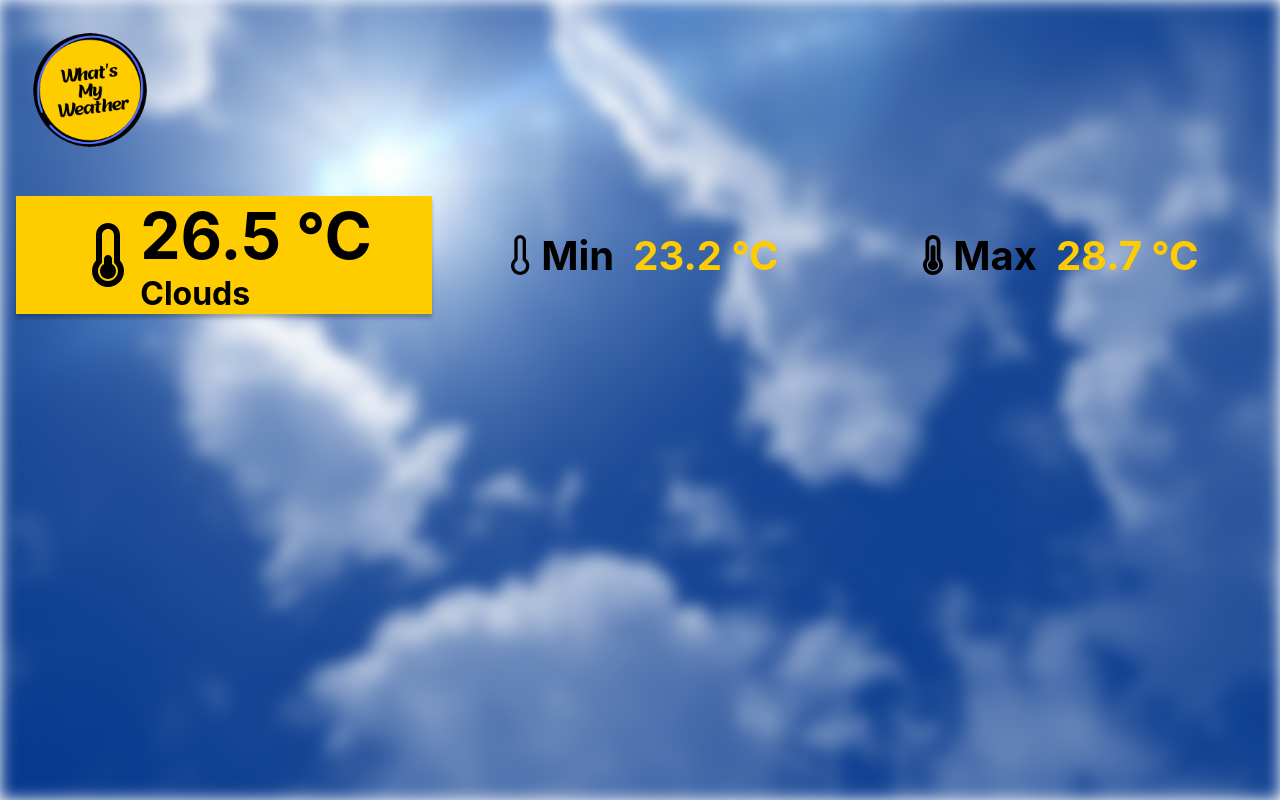
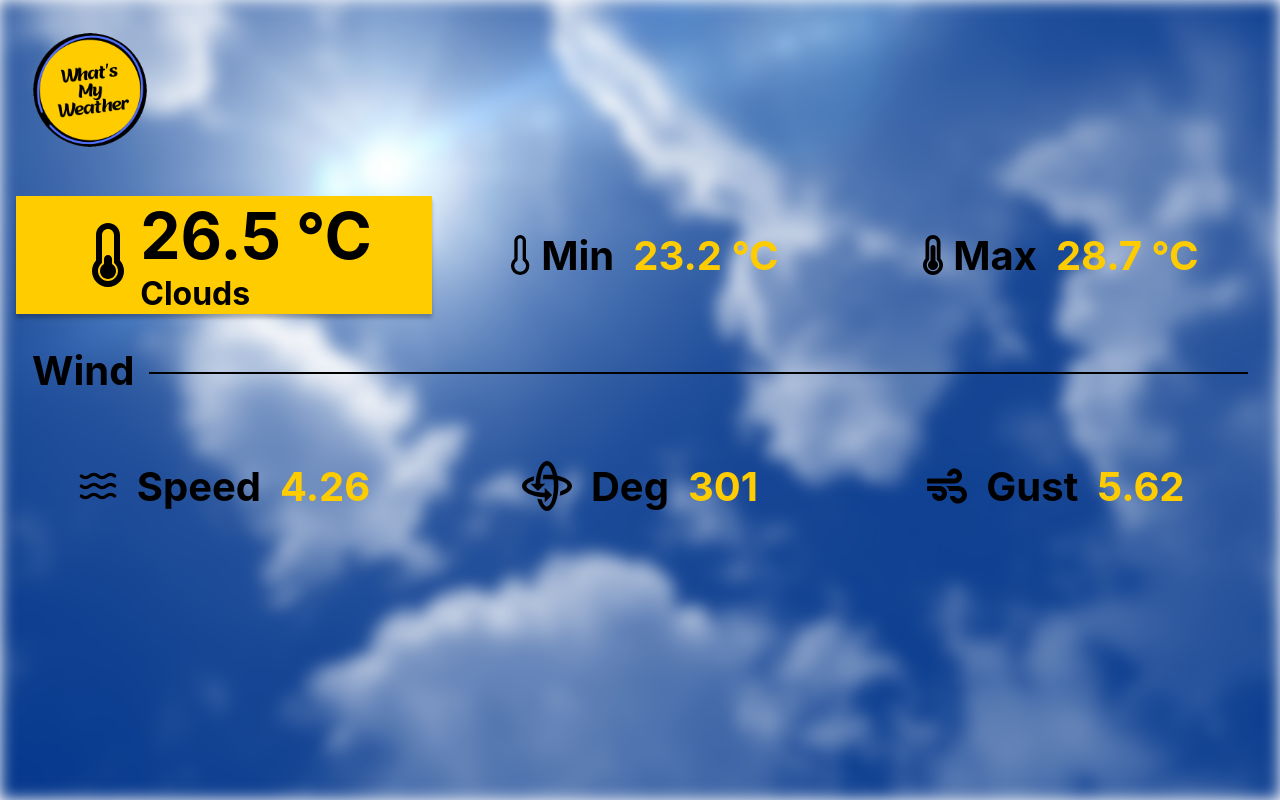
Before and after one commit to kartik699/whats-my-weather, a React (Create React App) app: page / in a window 1280 px wide. Built offline with nearby package versions, Linux system fonts and the light colour scheme.

Commit message:
setup wind stats component

```diff
--- a/src/components/WindStats.js
+++ b/src/components/WindStats.js
@@ -1,5 +1,42 @@
+import { FaWind } from "react-icons/fa";
+import { LuWaves } from "react-icons/lu";
+
 const WindStats = () => {
-    return <></>;
+    return (
+        <>
+            <div className="category">
+                Wind
+                <span></span>
+            </div>
+            <div id="wind-container">
+                <div>
+                    <LuWaves />
+                    &nbsp; Speed &nbsp;
+                    <span style={{ color: "#fc0" }}>4.26</span>
+                </div>
+                <div>
+                    <svg
+                        xmlns="http://www.w3.org/2000/svg"
+                        width="50"
+                        height="50"
+                        viewBox="0 0 80 80"
+                        fill="none"
+                    >
+                        <path
+                            d="M25.4545 48.1818L13.6364 36.3636H21.8182C22.7273 15.9636 30.5091 0 40 0C47.2727 0 53.7091 9.6 56.5455 23.4545C70.4 26.2909 80 32.7273 80 40C80 46.6545 72.1091 52.4727 60.3636 55.6364L61.4182 48.2545C68.3636 46.2545 72.7273 43.3091 72.7273 40C72.7273 36.1455 66.7273 32.7273 57.7091 30.9091C58 33.7818 58.1818 36.8364 58.1818 40C58.1818 62.1091 50.0364 80 40 80C33.3455 80 27.5273 72.1091 24.3636 60.3636L31.7455 61.4182C33.7455 68.3636 36.6909 72.7273 40 72.7273C46.0364 72.7273 50.9091 58.0727 50.9091 40C50.9091 36.3636 50.7273 32.9091 50.3636 29.6364C47.0909 29.2727 43.6364 29.0909 40 29.0909L33.2364 29.3091L34.2909 22L40 21.8182C43.1636 21.8182 46.2182 22 49.0909 22.2909C47.2727 13.2727 43.8545 7.27273 40 7.27273C34.4 7.27273 29.7455 20 29.0909 36.3636H37.2727L25.4545 48.1818ZM48.1818 54.5455L36.3636 66.3636V58.1818C15.9636 57.2727 0 49.4909 0 40C0 33.3455 7.89091 27.5273 19.6364 24.3636L18.5818 31.7455C11.6364 33.7455 7.27273 36.6909 7.27273 40C7.27273 45.6 20 50.2545 36.3636 50.9091V42.7273L48.1818 54.5455Z"
+                            fill="black"
+                        />
+                    </svg>
+                    &nbsp; Deg &nbsp;
+                    <span style={{ color: "#fc0" }}>301</span>
+                </div>
+                <div>
+                    <FaWind /> &nbsp; Gust &nbsp;
+                    <span style={{ color: "#fc0" }}>5.62</span>
+                </div>
+            </div>
+        </>
+    );
 };
 
 export default WindStats;
--- a/src/index.css
+++ b/src/index.css
@@ -39,14 +39,16 @@ body {
     background-size: cover;
 }
 
-#temp-container {
+#temp-container,
+#wind-container {
     display: flex;
     width: 100%;
     height: 150px;
     padding: 1rem;
 }
 
-#temp-container > div {
+#temp-container > div,
+#wind-container > div {
     flex-basis: 33.333%;
     height: 100%;
     display: flex;
@@ -74,3 +76,23 @@ body {
     flex-direction: column;
     justify-content: center;
 }
+
+.category {
+    display: flex;
+    justify-content: space-evenly;
+    align-items: center;
+    width: 95vw;
+    margin: 1rem auto;
+    font-size: 40px;
+    font-weight: 700;
+}
+
+.category span {
+    width: 100%;
+    border: 1px solid black;
+    margin: 5px 0 0 15px;
+}
+
+#wind-container {
+    font-size: 40px;
+}
```
